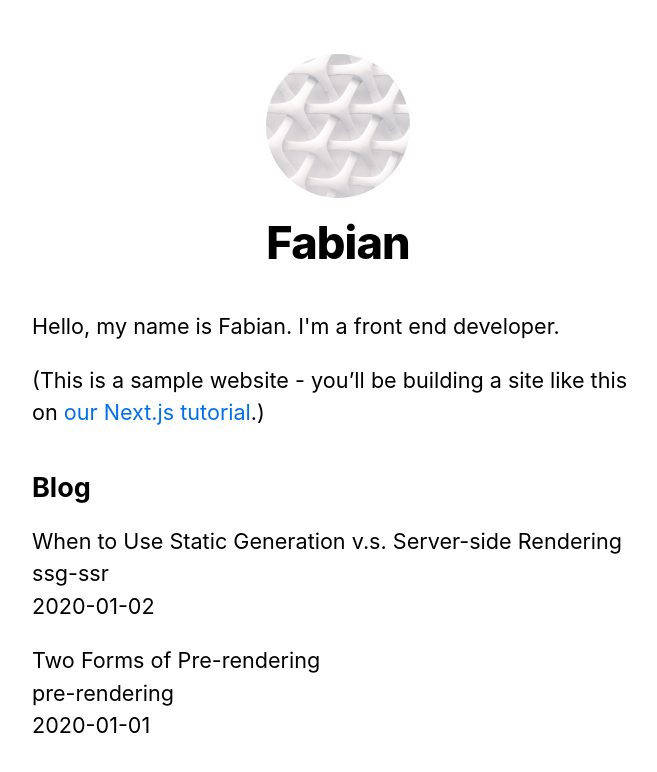
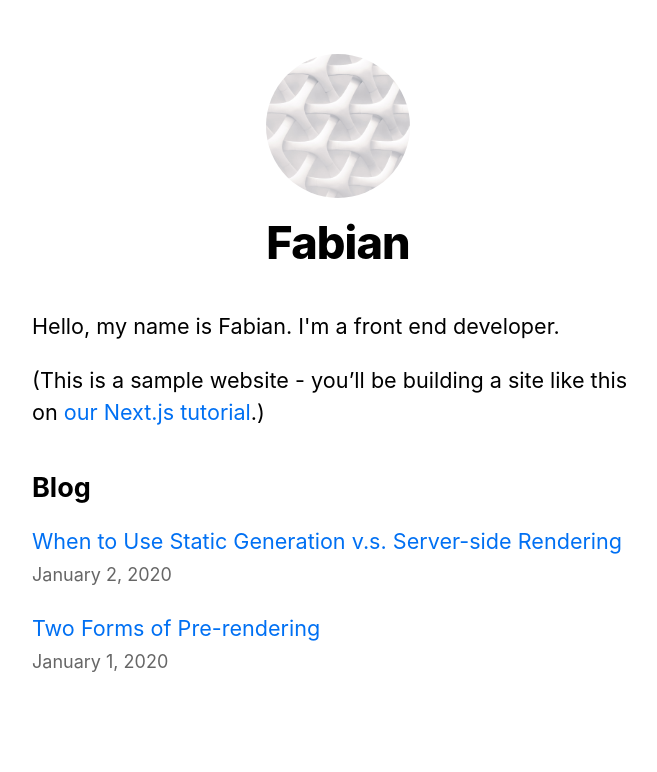
Before and after one commit to FabianTauriello/nextjs-blog, a Next.js app: page / in a window 1280 px wide. Shown: the top 772 px of the page, without its empty margins (302-959 px from the left). Built offline with nearby package versions, Linux system fonts and the light colour scheme.

Commit message:
added links to blog posts on homepage

```diff
--- a/pages/index.js
+++ b/pages/index.js
@@ -1,5 +1,7 @@
 import Head from "next/head";
 import Layout, { siteTitle } from "../components/layout";
+import Link from "next/link";
+import Date from "../components/date";
 import utilStyles from "../styles/utils.module.css";
 import { getSortedPostsData } from "../lib/posts";
 
@@ -33,11 +35,11 @@ export default function Home({ allPostsData }) {
         <ul className={utilStyles.list}>
           {allPostsData.map(({ id, date, title }) => (
             <li className={utilStyles.listItem} key={id}>
-              {title}
+              <Link href={`/posts/${id}`}>{title}</Link>
               <br />
-              {id}
-              <br />
-              {date}
+              <small className={utilStyles.lightText}>
+                <Date dateString={date} />
+              </small>
             </li>
           ))}
         </ul>
```
